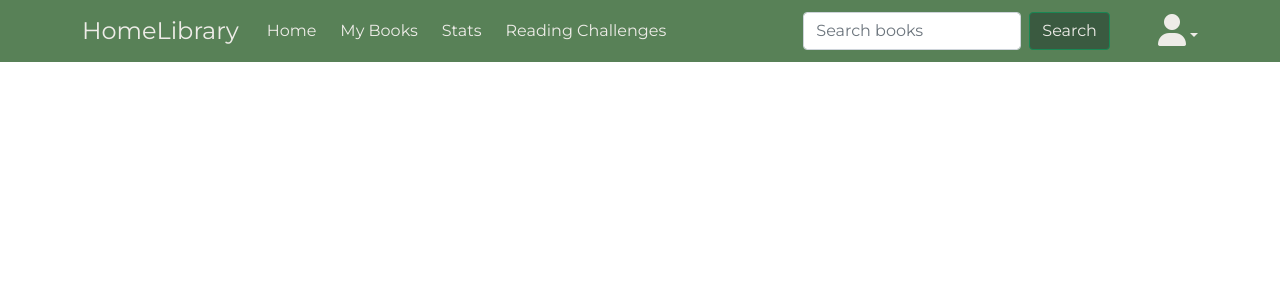
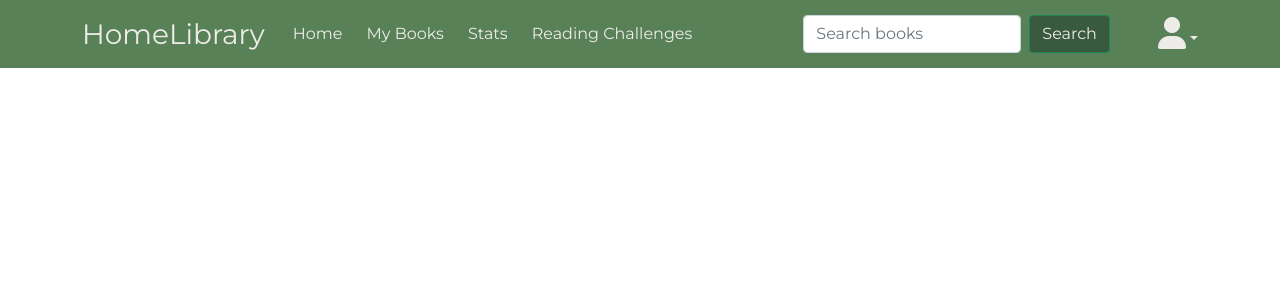
Before and after one commit to brianbaez/home-library, a React (Create React App) app: page /my-books in a window 1280 px wide. Shown: the top 300 px of the page. Built offline with nearby package versions, Linux system fonts and the light colour scheme.

Commit message:
Updated Navbar component

```diff
--- a/src/components/Navbar.js
+++ b/src/components/Navbar.js
@@ -1,4 +1,5 @@
 import React from "react";
+import {NavLink} from "react-router-dom";
 
 import {navItems} from "./NavbarItems";
 
@@ -6,7 +7,7 @@ function Navbar() {
   return (
     <div className="Navbar">
       <nav className="container navbar navbar-expand-lg navbar-light">
-        <a className="navbar-brand fs-4" href="#">HomeLibrary</a>
+        <NavLink className="navbar-brand fs-3" to="/">HomeLibrary</NavLink>
 
         <button className="navbar-toggler" type="button" data-bs-toggle="collapse" data-bs-target="#navbarMenu" aria-controls="navbarMenu" aria-expanded="false" aria-label="Toggle navigation">
           <span className="navbar-toggler-icon"></span>
@@ -17,7 +18,7 @@ function Navbar() {
             {navItems.map((item) => {
               return (
                 <li key={item.id} className="nav-item ms-lg-1 me-lg-1">
-                  <a className="nav-link" href="#">{item.name}</a>
+                  <NavLink className="nav-link" to={item.path}>{item.name}</NavLink>
                 </li>
               );
             })}
```
